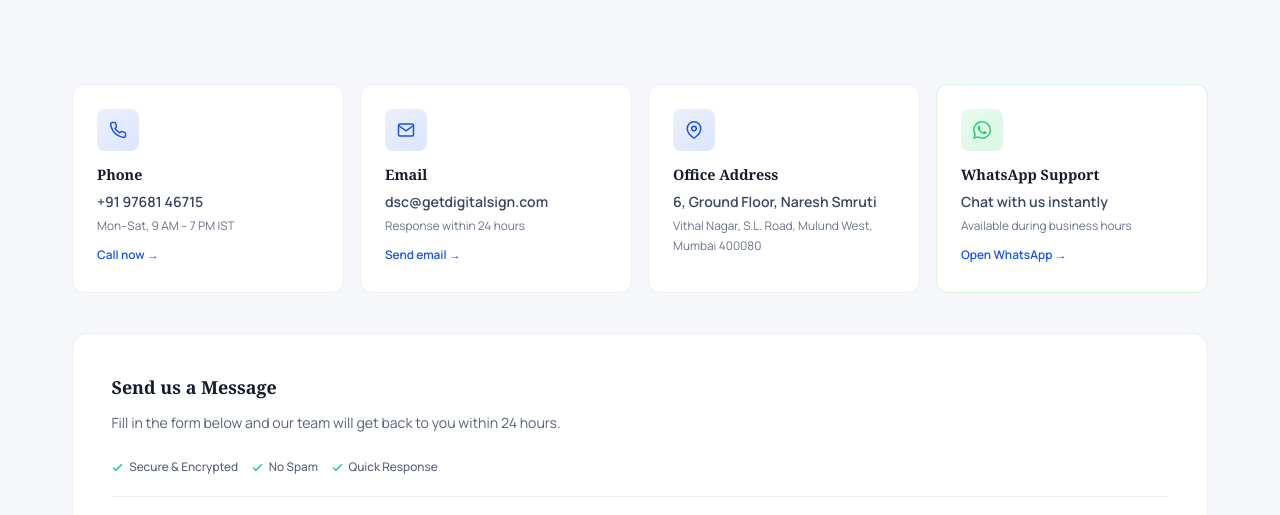
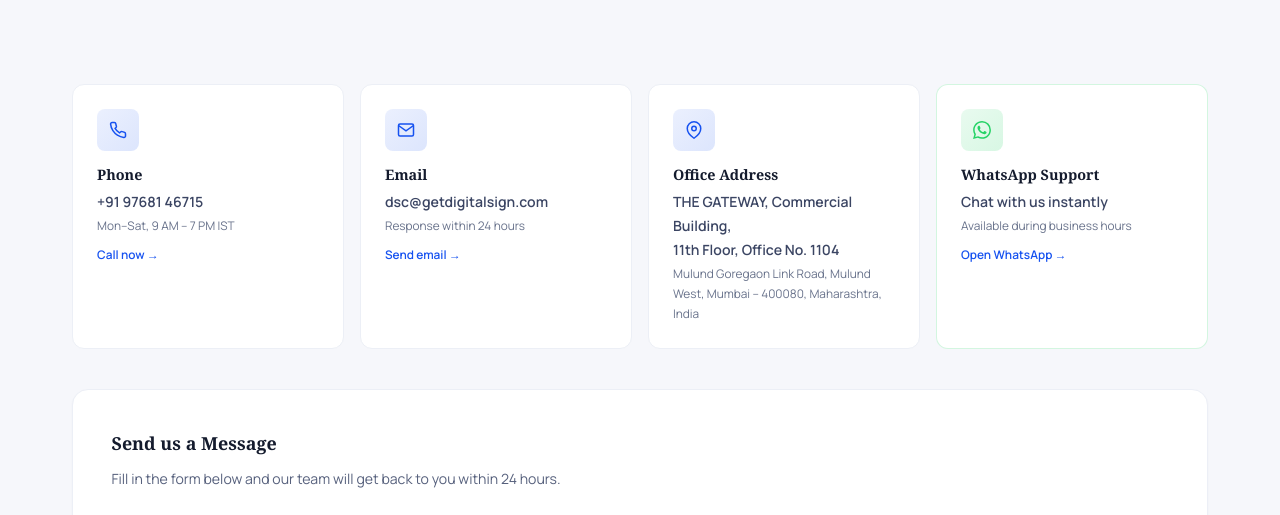
Before and after one commit to Jash20062006/getdigitalsign-website, a Flask app: page /contact in a window 1280 px wide. Shown: the part 190-705 px from the top of the page. Run offline with Flask 3, Linux system fonts and the light colour scheme; some libraries are stand-ins or nearby versions; some web fonts are replaced.

Commit message:
Update business address, Google Maps and Analytics
Co-Authored-By: Claude Sonnet 5.5 <noreply@anthropic.com>

```diff
--- a/templates/about.html
+++ b/templates/about.html
@@ -167,7 +167,7 @@
                 <div class="contact-info-ico"><svg width="20" height="20" viewBox="0 0 24 24" fill="none" stroke="currentColor" stroke-width="2"><path d="M21 10c0 7-9 13-9 13s-9-6-9-13a9 9 0 0118 0z"/><circle cx="12" cy="10" r="3"/></svg></div>
                 <div>
                     <h4>Address</h4>
-                    <p>6, Ground Floor, Naresh Smruti, Vithal Nagar, S.L. Road, Near Shreyas Shubham Building, Mulund West, Mumbai – 400080, India</p>
+                    <p>THE GATEWAY, Commercial Building,<br>11th Floor, Office No. 1104,<br>Mulund Goregaon Link Road,<br>Mulund West, Mumbai – 400080,<br>Maharashtra, India</p>
                 </div>
             </div>
             <div class="contact-info-item">
--- a/templates/base.html
+++ b/templates/base.html
@@ -1,6 +1,14 @@
 <!DOCTYPE html>
 <html lang="en">
 <head>
+<!-- Google tag (gtag.js) -->
+<script async src="https://www.googletagmanager.com/gtag/js?id=G-4X3VX6V04J"></script>
+<script>
+  window.dataLayer = window.dataLayer || [];
+  function gtag(){dataLayer.push(arguments);}
+  gtag('js', new Date());
+  gtag('config', 'G-4X3VX6V04J');
+</script>
     <meta charset="UTF-8">
     <meta name="viewport" content="width=device-width, initial-scale=1.0">
     <title>{% block title %}Get Digital Sign{% endblock %} — Digital Signature Certificates</title>
@@ -89,7 +97,7 @@
             <div class="foot-grp"><h4>Contact</h4><ul class="foot-ct">
                 <li><svg width="14" height="14" viewBox="0 0 24 24" fill="none" stroke="currentColor" stroke-width="2"><path d="M22 16.92v3a2 2 0 01-2.18 2 19.79 19.79 0 01-8.63-3.07 19.5 19.5 0 01-6-6A19.79 19.79 0 012.12 4.11 2 2 0 014.11 2h3a2 2 0 012 1.72c.127.96.361 1.903.7 2.81a2 2 0 01-.45 2.11L8.09 9.91a16 16 0 006 6l1.27-1.27a2 2 0 012.11-.45c.907.339 1.85.573 2.81.7A2 2 0 0122 16.92z"/></svg><a href="{{ CONTACT.callLink }}" style="color:inherit;opacity:inherit">{{ CONTACT.phoneDisplay }}</a></li>
                 <li><svg width="14" height="14" viewBox="0 0 24 24" fill="none" stroke="currentColor" stroke-width="2"><path d="M4 4h16c1.1 0 2 .9 2 2v12c0 1.1-.9 2-2 2H4c-1.1 0-2-.9-2-2V6c0-1.1.9-2 2-2z"/><polyline points="22,6 12,13 2,6"/></svg><a href="&#109;&#97;&#105;&#108;&#116;&#111;&#58;dsc&#64;getdigitalsign&#46;com" style="color:inherit;opacity:inherit">dsc&#64;getdigitalsign.com</a></li>
-                <li><svg width="14" height="14" viewBox="0 0 24 24" fill="none" stroke="currentColor" stroke-width="2"><path d="M21 10c0 7-9 13-9 13s-9-6-9-13a9 9 0 0118 0z"/><circle cx="12" cy="10" r="3"/></svg><span>6, Ground Floor, Naresh Smruti,<br>Vithal Nagar, S.L. Road,<br>Near Shreyas Shubham Building,<br>Mulund West, Mumbai – 400080, India</span></li>
+                <li><svg width="14" height="14" viewBox="0 0 24 24" fill="none" stroke="currentColor" stroke-width="2"><path d="M21 10c0 7-9 13-9 13s-9-6-9-13a9 9 0 0118 0z"/><circle cx="12" cy="10" r="3"/></svg><span>THE GATEWAY, Commercial Building,<br>11th Floor, Office No. 1104,<br>Mulund Goregaon Link Road,<br>Mulund West, Mumbai – 400080,<br>Maharashtra, India</span></li>
             </ul></div>
         </div>
         <div class="foot-bot">
--- a/templates/contact.html
+++ b/templates/contact.html
@@ -44,8 +44,8 @@
                 <div class="ct-tile reveal">
                     <div class="ct-ico"><svg width="18" height="18" viewBox="0 0 24 24" fill="none" stroke="currentColor" stroke-width="2"><path d="M21 10c0 7-9 13-9 13s-9-6-9-13a9 9 0 0118 0z"/><circle cx="12" cy="10" r="3"/></svg></div>
                     <h4>Office Address</h4>
-                    <p class="ct-val">6, Ground Floor, Naresh Smruti</p>
-                    <p class="ct-sub">Vithal Nagar, S.L. Road, Mulund West, Mumbai 400080</p>
+                    <p class="ct-val">THE GATEWAY, Commercial Building,<br>11th Floor, Office No. 1104</p>
+                    <p class="ct-sub">Mulund Goregaon Link Road, Mulund West, Mumbai – 400080, Maharashtra, India</p>
                 </div>
 
                 <!-- WhatsApp -->
@@ -122,12 +122,12 @@
                 </div>
                 <div>
                     <h3>Our Office</h3>
-                    <p>6, Naresh Smruti, Vithal Nagar, S.L. Road, Mulund West, Mumbai 400080, India</p>
+                    <p>THE GATEWAY, Commercial Building, 11th Floor, Office No. 1104, Mulund Goregaon Link Road, Mulund West, Mumbai – 400080, Maharashtra, India</p>
                 </div>
             </div>
             <div class="ct-map-frame">
                 <iframe
-                    src="https://www.google.com/maps/embed?pb=!1m23!1m12!1m3!1d30148.363602432968!2d72.9171981743164!3d19.171364399999995!2m3!1f0!2f0!3f0!3m2!1i1024!2i768!4f13.1!4m8!3e6!4m0!4m5!1s0x3be7b8fa984cb4c1%3A0x90408ff09032e3ed!2sSolution%20Planets%2C%206%2C%20Naresh%20Smruti%2C%20S.%20L.%20Road%2C%2C%20Vithal%20Nagar%2C%20Behind%20S.%20M.%20P.%20R.%20School%20(Gujarati%20Medium)%2C%20Mumbai%2C%20Maharashtra%20400080!3m2!1d19.1692987!2d72.9505326!5e0!3m2!1sen!2sin!4v1773220800671!5m2!1sen!2sin"
+                    src="https://www.google.com/maps?q=THE+GATEWAY+Commercial+Building+11th+Floor+Office+No.+1104+Mulund+Goregaon+Link+Road+Mulund+West+Mumbai+400080+Maharashtra+India&amp;output=embed"
                     width="100%"
                     height="420"
                     style="border:0;border-radius:0 0 var(--r-lg) var(--r-lg);"
--- a/templates/privacy.html
+++ b/templates/privacy.html
@@ -71,7 +71,7 @@
             <ul>
                 <li>Email: <a href="mailto:dsc@getdigitalsign.com">dsc@getdigitalsign.com</a></li>
                 <li>Phone: <a href="{{ CONTACT.callLink }}">{{ CONTACT.phoneDisplay }}</a></li>
-                <li>Address: 6, Ground Floor, Naresh Smruti, Vithal Nagar, S.L. Road, Near Shreyas Shubham Building, Mulund West, Mumbai – 400080, India</li>
+                <li>Address: THE GATEWAY, Commercial Building, 11th Floor, Office No. 1104, Mulund Goregaon Link Road, Mulund West, Mumbai – 400080, Maharashtra, India</li>
             </ul>
         </article>
 
--- a/templates/terms.html
+++ b/templates/terms.html
@@ -59,7 +59,7 @@
             <ul>
                 <li>Email: <a href="mailto:dsc@getdigitalsign.com">dsc@getdigitalsign.com</a></li>
                 <li>Phone: <a href="{{ CONTACT.callLink }}">{{ CONTACT.phoneDisplay }}</a></li>
-                <li>Address: 6, Ground Floor, Naresh Smruti, Vithal Nagar, S.L. Road, Near Shreyas Shubham Building, Mulund West, Mumbai – 400080, India</li>
+                <li>Address: THE GATEWAY, Commercial Building, 11th Floor, Office No. 1104, Mulund Goregaon Link Road, Mulund West, Mumbai – 400080, Maharashtra, India</li>
             </ul>
         </article>
 
```
